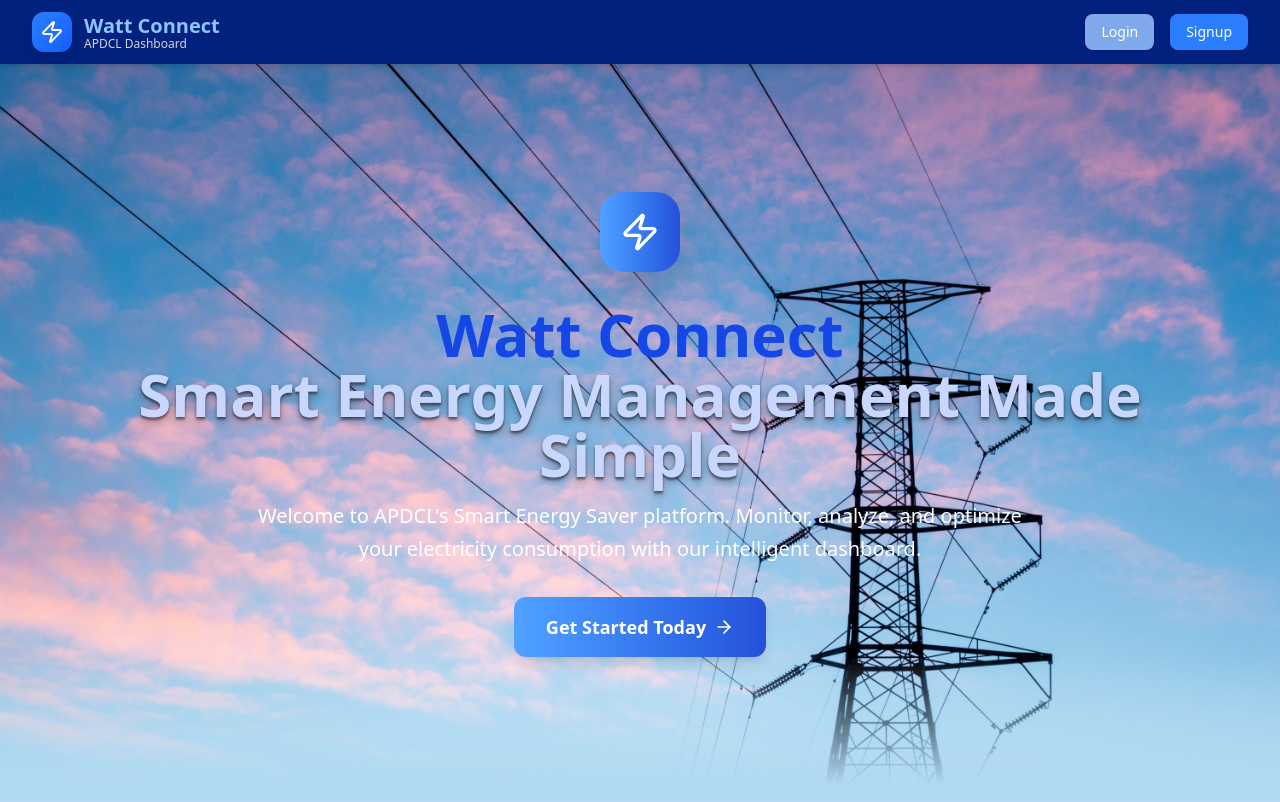
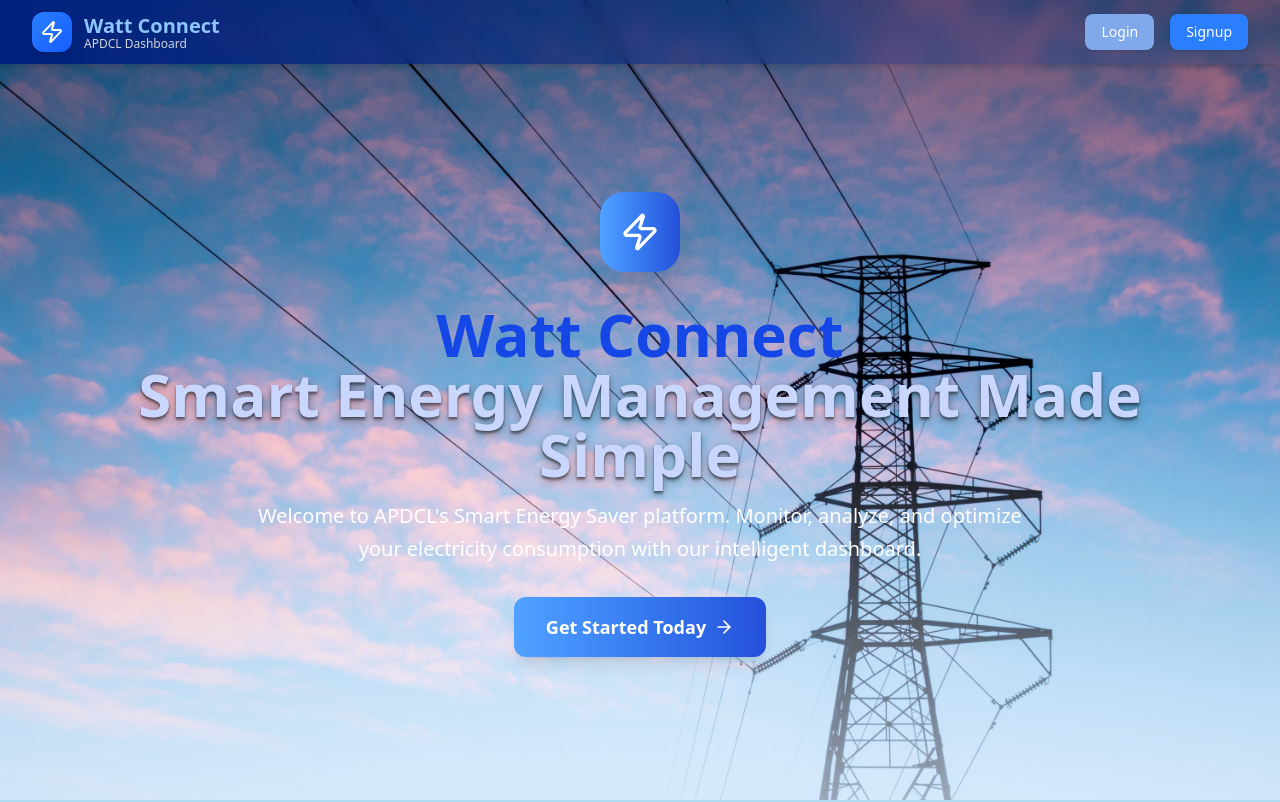
Before and after one commit to banhisikha-talukdar/WattConnect, a React (Vite) app in the folder wattconnect-client/: page / in a window 1280 px wide. Shown: the top 802 px of the page. Built offline with nearby package versions, Linux system fonts and the light colour scheme.

Commit message:
headers, footer and app.jsx fixings

```diff
--- a/wattconnect-client/src/App.jsx
+++ b/wattconnect-client/src/App.jsx
@@ -1,14 +1,13 @@
 import { BrowserRouter as Router, Routes, Route, useLocation } from 'react-router-dom';
-import LandingHeader from './components/LandingHeader';
 import Footer from './components/Footer';
-import LoginSignupHeader from './components/LoginSignupHeader';
 
 import Landing from './pages/Landing';
 import Login from './pages/Login';
 import Signup from './pages/Signup';
+
+// Customer Pages
+import CustomerDashboard from './pages/Customer/Dashboard';
 import AddEntry from './pages/Customer/AddEntry';
-
-import CustomerDashboard from './pages/Customer/Dashboard';
 import NewApplication from './pages/Customer/NewApplication';
 import TipsnInsights from './pages/Customer/TipsnInsights';
 import EngineerSchedule from './pages/Customer/EngineerSchedule';
@@ -17,42 +16,24 @@ import ScheduleMyEngineerForm from './pages/Customer/ScheduleMyEngineerForm';
 import ScheduleMyMeterForm from './pages/Customer/ScheduleMyMeterForm';
 import MyProfile from './pages/Customer/MyProfile';
 
+// Admin Pages
 import Home from './pages/Admin/Home';
 import Applications from './pages/Admin/Applications';
 import EngineerScheduling from './pages/Admin/EngineerScheduling';
 import MeterScheduling from './pages/Admin/MeterScheduling';
 
-const AppLayout = ({ children, header }) => (
+function App() {
+  return (
+    <Router>
       <div className="min-h-screen flex flex-col bg-gray-50">
-    {header}
-    <main className="flex-grow">{children}</main>
-    <Footer />
-  </div>
-);
-
-const AppWrapper = () => {
-  const location = useLocation();
-  const { pathname } = location;
-  if (pathname === '/login' || pathname === '/signup') {
-    return (
-      <AppLayout header={<LoginSignupHeader />}>
+        <div className="flex-grow">
         <Routes>
+          <Route path="/" element={<Landing />} />
           <Route path="/login" element={<Login />} />
           <Route path="/signup" element={<Signup />} />
-        </Routes>
-      </AppLayout>
-    );
-  }
-  const showLandingHeader = pathname === '/';
-  const header = showLandingHeader ? <LandingHeader /> : null;
 
-  return (
-    <AppLayout header={header}>
-      <Routes>
-        <Route path="/" element={<Landing />} />
           <Route path="/customer/dashboard" element={<CustomerDashboard />}/>
           <Route path="/customer/add" element={<AddEntry />} />
-
           <Route path="/customer/new_application" element={<NewApplication />}/>
           <Route path="/customer/tips-insights" element={<TipsnInsights />}/>
           <Route path="/customer/my_engineer_scheduling" element={<EngineerSchedule />} />
@@ -66,14 +47,10 @@ const AppWrapper = () => {
           <Route path="/admin/engineer_scheduling" element={<EngineerScheduling />} />
           <Route path="/admin/meter_scheduling" element={<MeterScheduling />} />
         </Routes>
-    </AppLayout>
-  );
-};
-
-function App() {
-  return (
-    <Router>
-      <AppWrapper />
+        </div>
+        {/* Always show footer */}
+        <Footer />
+      </div>
     </Router>
   );
 }
--- a/wattconnect-client/src/components/LandingHeader.jsx
+++ b/wattconnect-client/src/components/LandingHeader.jsx
@@ -3,14 +3,11 @@ import { Link } from 'react-router-dom';
 
 const Header = () => {
   return (
-    <header className="bg-[#01217e] shadow-md sticky top-0 z-50">
+    <header className="bg-gradient-to-r from-[#01217e] to-transparent backdrop-blur-sm shadow-md sticky top-0 z-50">
       <div className="max-w-7xl mx-auto px-4 sm:px-6 lg:px-8">
         <div className="flex justify-between items-center h-16">
-          {/*         Logo Section          */}
-          <Link
-            to="/"
-            className="flex items-center space-x-3 hover:opacity-80 transition-opacity"
-          >
+          {/* Logo Section */}
+          <Link to="/" className="flex items-center space-x-3 hover:opacity-80 transition-opacity">
             <div className="flex items-center justify-center w-10 h-10 bg-gradient-to-br from-blue-500 to-blue-600 rounded-xl shadow-lg">
               <Zap className="w-6 h-6 text-white" />
             </div>
@@ -20,7 +17,7 @@ const Header = () => {
             </div>
           </Link>
 
-          {/*       Buttons        */}
+          {/* Buttons */}
           <div className="flex items-center space-x-4">
             <Link
               to="/login"
--- a/wattconnect-client/src/pages/Landing.jsx
+++ b/wattconnect-client/src/pages/Landing.jsx
@@ -1,5 +1,6 @@
-import React from 'react';
 import { Link } from 'react-router-dom';
+import LandingHeader from '../components/LandingHeader';
+import heroImage from '../assets/hero-img2.jpeg';
 import { Zap, BarChart3, Shield, Users, TrendingDown, Lightbulb, ArrowRight } from 'lucide-react';
 
 const Landing = () => {
@@ -25,14 +26,22 @@ const Landing = () => {
       description: 'Your data is protected with enterprise-grade security and reliable infrastructure.',
     },
   ];
+
   return (
     <div className="min-h-screen bg-gradient-to-br from-blue-100 via-white to-indigo-100">
-      <section className="relative px-4 sm:px-6 lg:px-8 py-20 lg:py-32 bg-[url('./assets/hero-img2.jpeg')] bg-cover bg-center bg-no-repeat">
-        {/* Bottom Gradient Fade */}
-        <div className="absolute bottom-0 left-0 right-0 h-32 bg-gradient-to-b from-transparent to-[#b0daf2] pointer-events-none z-0" />
+      <div className="relative min-h-screen">
+        {/* Background Image */}
+        <div className="absolute inset-0 z-0">
+          <img src={heroImage} alt="Hero Background"  className="w-full h-full object-cover"/>
+          <div className="absolute inset-0 bg-gradient-to-b from-black/30 via-transparent to-blue-100/70" />
+        </div>
 
-        {/* Main Content */}
-        <div className="relative z-10 max-w-7xl mx-auto text-center">
+        {/* Header and Hero Content on Top */}
+        <div className="relative z-10">
+          <LandingHeader />
+
+          {/* Hero Content */}
+          <section className="px-4 sm:px-6 lg:px-8 pt-32 pb-20 text-center">
             <div className="flex items-center justify-center mb-8">
               <div className="flex items-center justify-center w-20 h-20 bg-gradient-to-r from-blue-400 to-[#2550da] rounded-3xl shadow-2xl">
                 <Zap className="w-10 h-10 text-white" />
@@ -41,7 +50,9 @@ const Landing = () => {
 
             <h1 className="text-4xl sm:text-5xl lg:text-6xl font-bold text-blue-700 mb-4">
               Watt Connect
-            <span className="block text-[#c9d7fe] text-shadow-lg/30">Smart Energy Management Made Simple</span>
+              <span className="block text-[#c9d7fe] text-shadow-lg/30">
+                Smart Energy Management Made Simple
+              </span>
             </h1>
 
             <p className="text-xl text-white mb-8 max-w-3xl mx-auto leading-relaxed">
@@ -57,12 +68,13 @@ const Landing = () => {
                 <ArrowRight className="ml-2 w-5 h-5 group-hover:translate-x-1 transition-transform" />
               </Link>
             </div>
+          </section>
         </div>
-      </section>
+      </div>
 
-      {/*             Cards Section            */}
+      {/* Cards Section */}
       <section className="py-20 bg-gradient-to-b from-[#b0daf2] to-white">
-        <div className="max-w-7xl mx-auto px-4 sm:px-6 lg:px-8 ">
+        <div className="max-w-7xl mx-auto px-4 sm:px-6 lg:px-8">
           <div className="text-center mb-16">
             <h2 className="text-3xl md:text-4xl font-bold text-gray-800 mb-4">
               Why Choose Watt Connect?
@@ -84,16 +96,14 @@ const Landing = () => {
                 <h3 className="text-xl font-semibold text-gray-900 mb-3">
                   {feature.title}
                 </h3>
-                <p className="text-gray-600 leading-relaxed">
-                  {feature.description}
-                </p>
+                <p className="text-gray-600 leading-relaxed">{feature.description}</p>
               </div>
             ))}
           </div>
         </div>
       </section>
 
-      {/*             Last Section          */}
+      {/* Final CTA Section */}
       <section className="py-20 bg-white">
         <div className="max-w-7xl mx-auto px-4 sm:px-6 lg:px-8 text-center">
           <div className="max-w-3xl mx-auto">
@@ -104,11 +114,17 @@ const Landing = () => {
               Join thousands of customers who are already saving money and reducing their environmental impact with our smart energy management platform.
             </p>
             <div className="flex flex-col sm:flex-row gap-4 justify-center">
-              <Link to="/signup" className="inline-flex items-center px-8 py-4 text-lg font-semibold text-[#031517] bg-white hover:bg-blue-50 rounded-xl shadow-lg hover:shadow-xl transition-all duration-300 transform hover:scale-105">
+              <Link
+                to="/signup"
+                className="inline-flex items-center px-8 py-4 text-lg font-semibold text-[#031517] bg-white hover:bg-blue-50 rounded-xl shadow-lg hover:shadow-xl transition-all duration-300 transform hover:scale-105"
+              >
                 <Users className="mr-2 w-5 h-5" />
                 Create Free Account
               </Link>
-              <Link to="/login" className="inline-flex items-center px-8 py-4 text-lg font-semibold text-white bg-gradient-to-br from-blue-400 to-[#01217e] hover:bg-blue-800 rounded-xl shadow-lg hover:shadow-xl transition-all duration-300 transform hover:scale-105">
+              <Link
+                to="/login"
+                className="inline-flex items-center px-8 py-4 text-lg font-semibold text-white bg-gradient-to-br from-blue-400 to-[#01217e] hover:bg-blue-800 rounded-xl shadow-lg hover:shadow-xl transition-all duration-300 transform hover:scale-105"
+              >
                 Access Your Dashboard
               </Link>
             </div>
@@ -119,4 +135,4 @@ const Landing = () => {
   );
 };
 
-export default Landing
+export default Landing;
--- a/wattconnect-client/src/pages/Login.jsx
+++ b/wattconnect-client/src/pages/Login.jsx
@@ -1,8 +1,11 @@
 import AuthForm from '../components/AuthForm';
 import { Link } from 'react-router-dom';
+import LoginSignupHeader from '../components/LoginSignupHeader';
 
 export default function Login() {
   return (
+    <div className="flex flex-col min-h-screen bg-gradient-to-b from-white to-[#9cc7fc]">
+      <LoginSignupHeader />
       <div className="flex flex-col items-center justify-center min-h-screen bg-gradient-to-b from-white to-[#9cc7fc]">
         <div className="bg-white p-8 rounded-2xl shadow-lg w-full max-w-md">
           <h1 className="text-3xl font-bold text-center text-[#01217e] mb-6">Login</h1>
@@ -15,5 +18,6 @@ export default function Login() {
           </p>
         </div>
       </div>
+    </div>
   );
 }
--- a/wattconnect-client/src/pages/Signup.jsx
+++ b/wattconnect-client/src/pages/Signup.jsx
@@ -1,8 +1,11 @@
 import AuthForm from '../components/AuthForm';
 import { Link } from 'react-router-dom';
+import LoginSignupHeader from '../components/LoginSignupHeader';
 
 export default function Signup() {
   return (
+    <div className="flex flex-col min-h-screen bg-gradient-to-b from-white to-[#9cc7fc]">
+      <LoginSignupHeader />
       <div className="flex flex-col items-center justify-center min-h-screen bg-gradient-to-b from-white to-[#9cc7fc]">
         <div className="bg-white p-8 rounded-2xl shadow-lg w-full max-w-md">
           <h1 className="text-3xl font-bold text-center text-[#01217e] mb-6">Sign Up</h1>
@@ -15,5 +18,6 @@ export default function Signup() {
           </p>
         </div>
       </div>
+    </div>
   );
 }
```
Also changed, not shown: wattconnect-client/src/pages/Customer/NewApplication.jsx (+26 -1 lines). Lines whose indentation alone changed are shown as unchanged.
